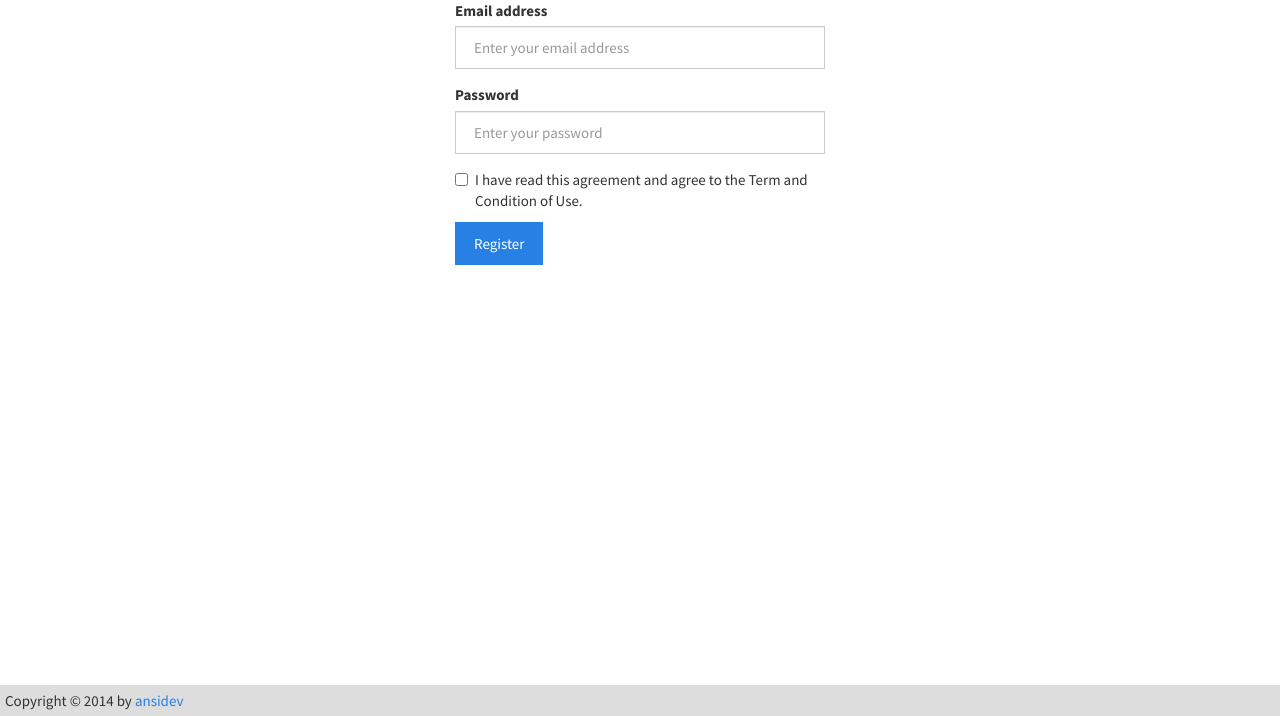
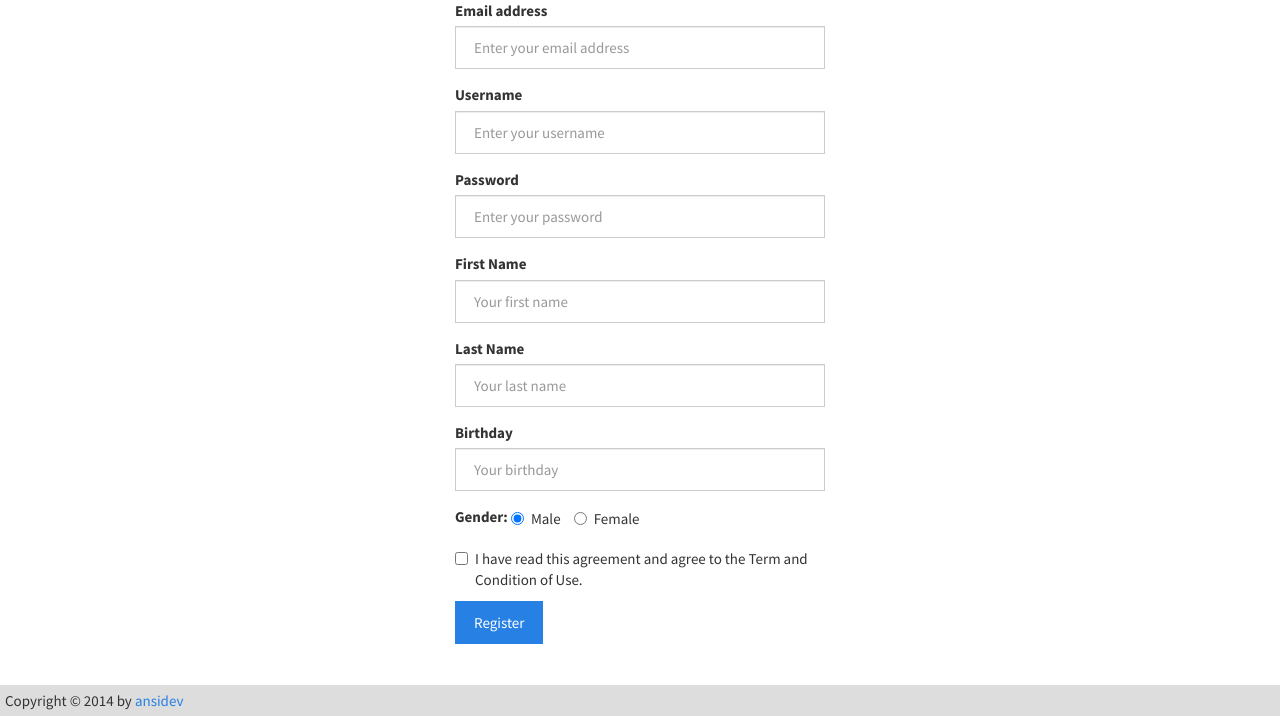
Before and after one commit to ansidev/maya-notes-web, a PHP site: page /html/register.html in a window 1280 px wide. Shown: the part 84-800 px from the top of the page. Run offline with PHP 8.4, Linux system fonts and the light colour scheme.

Commit message:
Update register form

```diff
--- a/html/register.html
+++ b/html/register.html
@@ -29,11 +29,38 @@
 		<form role="form">
 			<div class="form-group">
 				<label class="control-label" for="email">Email address</label>
-				<input type="email" class="form-control" id="email" placeholder="Enter your email address">
+				<input type="email" class="form-control" id="email" name="email" placeholder="Enter your email address">
+			</div>
+			<div class="form-group">
+				<label for="username">Username</label>
+				<input type="text" class="form-control" id="username" name="username" placeholder="Enter your username">
 			</div>
 			<div class="form-group">
 				<label for="password">Password</label>
-				<input type="password" class="form-control" id="password" placeholder="Enter your password">
+				<input type="password" class="form-control" id="password" name="password" placeholder="Enter your password">
+			</div>
+			<div class="form-group">
+				<label for="first-name">First Name</label>
+				<input type="text" class="form-control" id="first-name" name="first-name" placeholder="Your first name">
+			</div>
+			<div class="form-group">
+				<label for="last-name">Last Name</label>
+				<input type="text" class="form-control" id="last-name" name="last-name" placeholder="Your last name">
+			</div>
+			<div class="form-group">
+				<label for="birthday">Birthday</label>
+				<input type="datetime" class="form-control" id="birthday" name="birthday" placeholder="Your birthday">
+			</div>
+			<div class="form-group">
+				<label class="control-label" for="gender">Gender:</label>
+				<label class="radio-inline">
+				<input type="radio" name="gender" id="male" value="Male" checked>
+				Male
+				</label>
+				<label class="radio-inline">
+				<input type="radio" name="gender" id="female" value="Female">
+				Female
+				</label>
 			</div>
 			<div class="checkbox">
 				<label>
--- a/index.php
+++ b/index.php
@@ -1,7 +1,7 @@
 <?php
 require_once("sql_connect.php");
 if (function_exists('sqlite_open')) {
-   echo 'Sqlite PHP extension loaded';
+    echo 'Sqlite PHP extension loaded';
 }
 echo "Hello, world!";
 ?>
```
